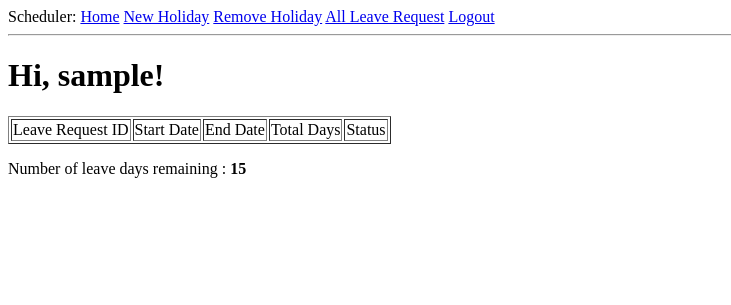
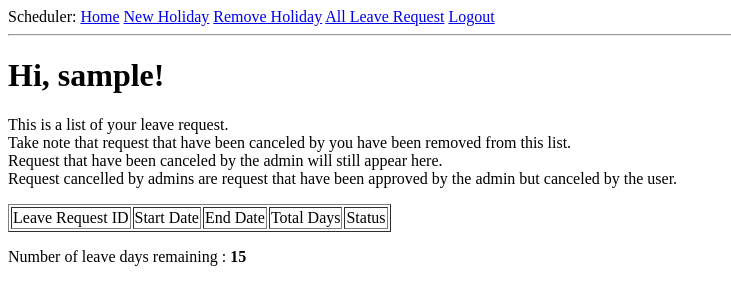
Before and after one commit to jzfal/scheduler-app, a Flask app: a page that uses app/templates/user_statistics.html in a window 1280 px wide. Shown: the top 305 px of the page, without its empty margins (0-731 px from the left). Run offline with Flask 2, Linux system fonts and the light colour scheme; the visitor is signed in with stand-in values (Sample User, id 1); data comes from the database, SQL or seed files in the repository; data that the repository does not hold is empty.

Commit message:
Add features
Added error list to readme
Added new forms
Added new models
Added new templates
Resolved join issues, admin rights
Resolved leave request logic

```diff
--- a/app/models.py
+++ b/app/models.py
@@ -37,6 +37,9 @@ class User(UserMixin,db.Model):
         return self.admin
 
 class Admins(object):
+    """
+    add in to the list of admins
+    """
     Admin_ls = ['john', 'tom']
 
 
--- a/app/routes.py
+++ b/app/routes.py
@@ -120,25 +120,23 @@ def leave_cancel(username):
 @login_required
 def handle_data():
     """
-    this view is linked to cancelling leave view
+    this view is linked to cancelling leave view for user
     """
     # user = User.query.filter_by(username = current_user.username).first_or_404()
     path = request.form.getlist("returnthis")
-    path = [int(p) for p in path]
-    # leaves = user.leaves.order_by(Leaves.id.asc()).all()
-    for p in path: #for id in list of ids
-        delete_q = Leaves.query.get(p) #query by primary key
-        db.session.delete(delete_q)
+    for p in path:
+        # will return status,leave_id
+        curr_status = p.split(',')[0]
+        curr_leaveid = p.split(',')[1]
+        if curr_status == 'Created':
+            delete_q = Leaves.query.get(curr_leaveid) #query by primary key
+            db.session.delete(delete_q)
+        elif curr_status == 'Approved':
+            # the case where curr status is Approved
+            q = Leaves.query.get(curr_leaveid)
+            q.status = 'Canceling'
     db.session.commit()
-    # delete_q = user.leaves.delete().where(user.leaves.id in path)
-    # path returned successfully
-    # need to update the leave request
-    # user = User.query.filter_by(username = current_user.username).first_or_404()
-    # for p in path:
 
-    # leaves_to_del = user.leaves.filter_by(Leaves.id in path).all()
-    # leaves = user.leaves.order_by(Leaves.id.asc()).all()
-    # print(leaves_to_del)
     flash('Leave request updated!')
     return(redirect('/user_statistics/{}'.format(current_user.username)))
 
@@ -198,35 +196,63 @@ def all_leave_request():
 
     if request exceeds capacity, must highlight !
     """
-    # joined_table = db.session.query(User).outerjoin(Leaves)
-    joined_table = db.session.query(User).join(Leaves).all()
-    print(joined_table)
-    # print(joined_table.query.first())
-    leaves = joined_table
-    # db.session.query(Leaves).select_from(User).\
-    #     filter_by(users.id = )
-    # user = User.query.all()
-    # for u in user:
-    #     print(u.username)
-    # leaves = user.leaves.order_by(Leaves.id.asc()).all()
-    # # need to show all the pending request,
-    # user = User.query.all() # get all users
-    # # print(user[0])
-    # leaves = user.leaves.order_by(User.id.asc()).all()  # join all users with leaves table
-    # print(leaves)
-    # raise TypeError
+    user = User.query.all()
     pendings = []
-    # for i in range(len(leaves)):
-    #     # print(leaves[i])
-    #     curr_status = leaves[i].status
-    #     if curr_status == "Created" or curr_status == "Cancelling":
-    #         working_days = count_num_leaves(leaves[i].startdate,leaves[i].enddate, leaves[i].halfdayend,leaves[i].halfdaybegin)
+    for u  in user:
+        if u.is_administrator():
+            continue # remove all admins
+        else:
+            curr_user = u.username
+            curr_id = u.id
 
-    #         pendings.append({'leave_id':leaves[i].id,'username':leaves[i].username,'startdate':leaves[i].startdate, 'enddate': leaves[i].enddate,"starthalf":leaves[i].halfdaybegin,"endhalf":leaves[i].halfdayend,'TotalDays':working_days, "Status": curr_status})
-    #     else:
-    #         continue
+            leaves = u.leaves.order_by(Leaves.id.asc()).all()
+            for leave in leaves:
+                curr_startdate = leave.startdate
+                curr_enddate = leave.enddate
+                curr_halfdaybegin = leave.halfdaybegin
+                curr_halfdayend = leave.halfdayend
+                curr_totaldays = count_num_leaves(curr_startdate, curr_enddate,curr_halfdayend,curr_halfdaybegin)
+                curr_status = leave.status
+                curr_leaveid = leave.id
+                if curr_status in ('Rejected', 'Approved', 'Canceled'):
+                    # for this status admin does not need to approve
+                    continue
+
+                pendings.append({'username':curr_user,
+                                'leaveid':curr_leaveid,
+                                'startdate':curr_startdate,
+                                'enddate':curr_enddate,
+                                'starthalf': curr_halfdaybegin,
+                                'endhalf': curr_halfdayend,
+                                'TotalDays': curr_totaldays,
+                                'Status': curr_status})
 
     return render_template('all_leave_request.html', pendings = pendings, username = current_user.username)
+
+@app.route('/handle_all_leave_data', methods = ['POST','GET'])
+@login_required
+def handle_all_leave_data():
+    """
+    main duties are to write the database to change the status of the
+    leave request
+    """
+    path = request.form.getlist("action")
+    for p in path:
+        new_status = p.split(',')[0] # new status by admin
+        curr_leave_id = p.split(',')[1] # leave id of corresponding status
+        if new_status == 'Empty':
+            # allow admin to delay approval
+            continue
+        else:
+            # if status is rejected, then remove from admin view
+            update_q = Leaves.query.get(curr_leave_id)
+            update_q.status = new_status
+        db.session.commit()
+    flash('Leave status has been updated')
+    return(redirect(url_for('all_leave_request')))
+
+
+
 
 @app.route('/handle_all_data', methods = ['POST','GET'])
 @login_required
@@ -259,32 +285,46 @@ def count_num_leaves(start_dt, end_dt, halfdayend, halfdaybegin):
     Helper function to calculate number of work days
     public_ls is a list of public holidays without weekends
     """
+    # get the list of public holidays
+    publicholidays = PublicHolidays.query.order_by(PublicHolidays.date.asc()).all() # this is the base query object
+    holiday_dates = [p.date for p in publicholidays]
+
+
+
+    # day counting logic
     num_days = (end_dt -start_dt).days +1
     num_weeks =(num_days)//7
     a=0
-    #condition 1
+    # condition 1
     if end_dt.strftime('%a')=='Sat':
         if start_dt.strftime('%a') != 'Sun':
             a= 1
-    #condition 2
+    # condition 2
     if start_dt.strftime('%a')=='Sun':
         if end_dt.strftime('%a') !='Sat':
             a =1
-    #condition 3
+    # condition 3
     if end_dt.strftime('%a')=='Sun':
         if start_dt.strftime('%a') not in ('Mon','Sun'):
             a =2
-    #condition 4
+    # condition 4
     if start_dt.weekday() not in (0,6):
         if (start_dt.weekday() -end_dt.weekday()) >=2:
             a =2
     working_days =num_days -(num_weeks*2)-a
 
     less = 0
+
+    # half day logic
     if halfdayend or halfdaybegin:
         if halfdaybegin and halfdayend:
             less += 1
         else:
             less += 0.5
 
+    # logic for when holiday is in the range of working days and holiday is not a weekend
+
+
+
+
     return working_days - less
--- a/app/templates/cancel.html
+++ b/app/templates/cancel.html
@@ -22,7 +22,7 @@
             <td>{{ leave.enddate }}</td>
             <td>{{ leave.TotalDays}}</td>
             <td>{{ leave.Status}}</td>
-            <td><input type="checkbox" value= {{leave.leave_id}} name = "returnthis"/></td>
+            <td><input type="checkbox" value= {{leave.Status ~ ',' ~ leave.leave_id}} name = "returnthis"/></td>
         </tr>
         {% endfor %}
     </table>
--- a/app/templates/user_statistics.html
+++ b/app/templates/user_statistics.html
@@ -2,6 +2,14 @@
 
 {% block content %}
     <h1>Hi, {{current_user.username}}!</h1>
+    <p>This is a list of your leave request.<br>
+        Take note that request that have been
+        canceled by you have been removed from this list.<br>
+        Request that have been canceled by the admin
+        will still appear here.<br>
+        Request cancelled by admins are
+        request that have been approved by the admin but canceled by the user.
+    </p>
     <table border="1">
         <tr>
             <td>Leave Request ID</td>
```
Also changed, not shown: app/forms.py (+33 -18 lines), app/templates/all_leave_request.html (+18 -13 lines), README.md.
